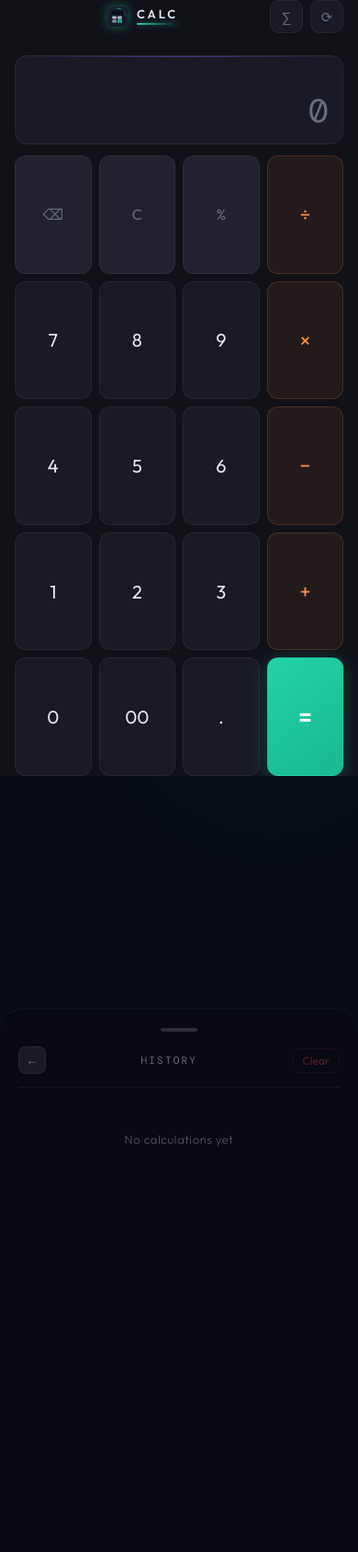
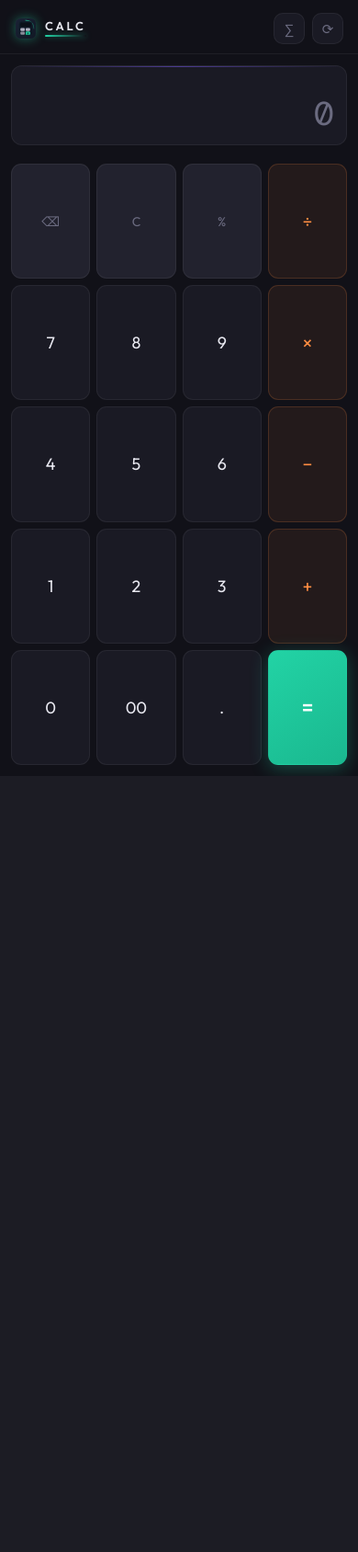
Before and after one commit to narendhar2004/flask-calculator, a Flask app: page / in a window 390 px wide. Shown: the whole page at 92% size. After the commit the page ends 844 px from the top, so only its background shows below. Run offline with Flask 3, Linux system fonts and the light colour scheme; some web fonts are replaced.

Commit message:
feat: update UI of calc and history panel for mobile view

```diff
--- a/templates/index.html
+++ b/templates/index.html
@@ -205,6 +205,9 @@ body::after {
   from{opacity:0;transform:translateY(20px) scale(0.97);}
   to{opacity:1;transform:translateY(0) scale(1);}
 }
+
+/* calc-inner: neutral on desktop, flex column on mobile */
+.calc-inner { display: contents; }
 
 /* ===================== HEADER ===================== */
 .header {
@@ -705,187 +708,218 @@ body::after {
 
 /* --- Tablet (481px – 768px) --- */
 @media (min-width:481px) and (max-width:768px) {
-  body { padding: 24px; align-items: center; }
-  .calculator { max-width: 420px; padding: 26px; }
-  .btn { height: 68px; font-size: 20px; }
-  .display { font-size: 38px; }
-  .history-panel { width: 320px; }
+  body { padding: 16px; }
+  .calculator { max-width: 400px; padding: 20px; }
+  .btn { height: 60px; font-size: 19px; }
+  .history-panel { width: 300px; }
 }
 
-/* --- Mobile (≤ 480px): full-screen card --- */
+/* ─────────────────────────────────────────────
+   MOBILE  ≤ 480px
+   Strategy:
+   • body = fixed, 100dvh, no scroll ever
+   • .calculator = fixed full-screen column
+   • .calc-inner = flex:1, distributes space
+   • .buttons = flex:1 grid, rows stretch to fill
+   • history = side drawer (same as desktop)
+───────────────────────────────────────────── */
 @media (max-width:480px) {
+
+  html, body {
+    height: 100%;
+    overflow: hidden;           /* ← kills ALL page scroll */
+  }
+
   body {
     padding: 0;
-    align-items: flex-end;        /* card sits at bottom like a sheet */
-    background: #080c14;
+    align-items: stretch;
+    justify-content: stretch;
   }
 
-  /* Stretch the calculator to full width, fixed to bottom */
+  /* Fixed full-screen container — NEVER scrolls */
   .calculator {
+    position: fixed;
+    inset: 0;                   /* top:0 right:0 bottom:0 left:0 */
     width: 100%;
-    max-width: 100%;
-    min-height: 100dvh;           /* fill full dynamic viewport height */
+    height: 100%;
+    max-width: none;
     border-radius: 0;
+    border: none;
+    box-shadow: none;
     padding: 0;
     display: flex;
     flex-direction: column;
-    box-shadow: none;
-    border: none;
-    background: var(--surface);
+    overflow: hidden;           /* children cannot cause scroll */
     animation: fadeSlideIn 0.5s ease 2.2s both;
   }
 
-  /* Safe-area aware inner wrapper — holds display + buttons */
+  /* Header — fixed height, sits at top */
+  .header {
+    flex-shrink: 0;
+    padding: max(env(safe-area-inset-top), 14px) 16px 10px;
+    margin-bottom: 0;
+    border-bottom: 1px solid var(--border);
+  }
+
+  .header-logo-icon { width: 24px; height: 24px; }
+  .header-logo-text { font-size: 13px; }
+  .icon-btn { width: 34px; height: 34px; font-size: 15px; }
+
+  /* Inner area — fills all space between header and screen bottom */
   .calc-inner {
     flex: 1;
     display: flex;
     flex-direction: column;
-    padding: 12px 16px env(safe-area-inset-bottom, 16px);
+    padding: 12px 12px max(env(safe-area-inset-bottom), 12px);
+    gap: 10px;
+    overflow: hidden;           /* hard stop — no child can escape */
+    min-height: 0;              /* crucial: lets flex children shrink */
+  }
+
+  /* Display — compact fixed height */
+  .display-wrap {
+    flex-shrink: 0;
+    min-height: 72px;
+    max-height: 88px;
+    padding: 10px 14px;
+    margin-bottom: 0;
+    border-radius: 12px;
+  }
+
+  .display { font-size: 28px; }
+  .expression-preview { font-size: 10px; margin-bottom: 4px; min-height: 14px; }
+
+  /* Scientific panel */
+  .scientific-panel { gap: 6px; }
+  .sci-btn { padding: 8px 4px; font-size: 11px; border-radius: 8px; }
+  .scientific-panel.open { max-height: 120px; margin-bottom: 0; }
+
+  /* Button grid — expands to fill ALL remaining vertical space */
+  .buttons {
+    flex: 1;
+    min-height: 0;              /* must have this so flex shrinks it */
+    display: grid;
+    grid-template-columns: repeat(4, 1fr);
+    grid-template-rows: repeat(5, 1fr);  /* 5 equal rows */
+    gap: 7px;
+    align-content: stretch;
+  }
+
+  /* Buttons have NO fixed height — rows control it */
+  .btn {
+    height: 100%;
+    min-height: 0;
+    font-size: 18px;
+    border-radius: 11px;
+    touch-action: manipulation;
+    -webkit-tap-highlight-color: transparent;
+  }
+
+  .btn-util { font-size: 14px; }
+  .btn-op   { font-size: 20px; }
+  .btn-eq   { font-size: 22px; }
+
+  /* ── History: side drawer on mobile too ── */
+  .history-panel {
+    position: fixed;
+    top: 0;
+    right: -85vw;               /* hidden off-screen */
+    width: 82vw;
+    max-width: 300px;
+    height: 100%;
+    bottom: auto;
+    left: auto;
+    border-left: 1px solid var(--border);
+    border-top: none;
+    border-radius: 0;
+    padding: max(env(safe-area-inset-top), 20px) 18px 20px;
+    transition: right 0.35s cubic-bezier(0.4,0,0.2,1);
+  }
+
+  .history-panel::before { display: none; }  /* no bottom-sheet handle */
+  .history-panel.open { right: 0; bottom: auto; }
+
+  /* Modal on small screens */
+  .modal { padding: 24px 18px 20px; border-radius: 20px; width: 88vw; }
+  .modal-icon { width: 46px; height: 46px; font-size: 20px; }
+  .modal-title { font-size: 15px; }
+  .modal-message { font-size: 12px; margin-bottom: 20px; }
+  .modal-btn { height: 40px; font-size: 13px; }
+}
+
+/* --- Very small phones (≤ 360px) --- */
+@media (max-width:360px) {
+  .calc-inner { padding: 10px 10px max(env(safe-area-inset-bottom), 10px); gap: 8px; }
+  .display { font-size: 24px; }
+  .display-wrap { min-height: 64px; }
+  .btn { font-size: 16px; border-radius: 9px; }
+  .btn-op { font-size: 18px; }
+  .btn-eq { font-size: 20px; }
+  .buttons { gap: 5px; }
+}
+
+/* --- Landscape mobile (height ≤ 480px) --- */
+@media (max-height:480px) and (max-width:900px) {
+  html, body { height: 100%; overflow: hidden; }
+
+  body { padding: 0; align-items: stretch; }
+
+  .calculator {
+    position: fixed;
+    inset: 0;
+    max-width: none;
+    border-radius: 0;
+    border: none;
+    box-shadow: none;
+    padding: 0;
+    display: flex;
+    flex-direction: column;
     overflow: hidden;
   }
 
-  /* Header */
   .header {
-    padding: env(safe-area-inset-top, 12px) 16px 0;
-    margin-bottom: 12px;
-    background: var(--surface);
-    position: sticky;
-    top: 0;
-    z-index: 10;
+    flex-shrink: 0;
+    padding: 8px 16px;
+    margin-bottom: 0;
+    border-bottom: 1px solid var(--border);
   }
 
-  /* Slim top status bar accent line */
-  .header::before {
-    content: '';
-    display: block;
-    height: env(safe-area-inset-top, 0px);
+  .calc-inner {
+    flex: 1;
+    display: flex;
+    flex-direction: column;
+    padding: 8px 12px max(env(safe-area-inset-bottom), 8px);
+    gap: 6px;
+    overflow: hidden;
+    min-height: 0;
   }
 
-  .header-logo-text { font-size: 13px; }
-  .header-logo-icon { width: 24px; height: 24px; }
-  .icon-btn { width: 36px; height: 36px; font-size: 15px; }
+  .display-wrap { flex-shrink:0; min-height:50px; max-height:60px; padding:6px 12px; margin-bottom:0; }
+  .display { font-size: 22px; }
+  .expression-preview { font-size: 9px; min-height: 12px; margin-bottom: 2px; }
 
-  /* Display */
-  .display-wrap {
-    min-height: 80px;
-    padding: 12px 16px;
-    border-radius: 14px;
-    margin-bottom: 12px;
+  .buttons {
+    flex: 1; min-height: 0;
+    grid-template-rows: repeat(5, 1fr);
+    gap: 5px;
   }
 
-  .display { font-size: 32px; }
-  .expression-preview { font-size: 11px; }
+  .btn { height: 100%; min-height: 0; font-size: 15px; border-radius: 8px; }
+  .btn-util { font-size: 12px; }
+  .btn-op { font-size: 17px; }
+  .btn-eq { font-size: 18px; }
 
-  /* Scientific panel */
-  .sci-btn { padding: 10px 4px; font-size: 11px; }
-  .scientific-panel.open { max-height: 160px; margin-bottom: 10px; }
+  .sci-btn { padding: 5px 3px; font-size: 10px; }
+  .scientific-panel.open { max-height: 80px; margin-bottom: 0; }
 
-  /* Button grid — fill remaining height evenly */
-  .buttons {
-    flex: 1;
-    gap: 8px;
-    grid-template-rows: repeat(5, 1fr);
-    align-content: stretch;
+  .history-panel {
+    width: 240px; right: -240px;
+    top: 0; bottom: auto; left: auto;
+    border-left: 1px solid var(--border);
+    border-top: none; border-radius: 0;
+    transition: right 0.3s ease;
   }
-
-  .btn {
-    height: auto;               /* let grid rows control height */
-    min-height: 52px;
-    font-size: 20px;
-    border-radius: 12px;
-    touch-action: manipulation; /* remove 300ms tap delay */
-    -webkit-tap-highlight-color: transparent;
-  }
-
-  .btn-util { font-size: 16px; }
-  .btn-op   { font-size: 22px; }
-  .btn-eq   { font-size: 26px; }
-
-  /* History panel — full width bottom sheet on mobile */
-  .history-panel {
-    width: 100%;
-    right: auto;
-    left: 0;
-    bottom: -100%;
-    top: auto;
-    height: 70dvh;
-    border-left: none;
-    border-top: 1px solid var(--border);
-    border-radius: 24px 24px 0 0;
-    padding: 20px 20px env(safe-area-inset-bottom, 20px);
-    transition: bottom 0.4s cubic-bezier(0.4,0,0.2,1);
-  }
-
-  .history-panel.open { bottom: 0; right: auto; }
-
-  /* Pull handle for bottom sheet */
-  .history-panel::before {
-    content: '';
-    display: block;
-    width: 40px;
-    height: 4px;
-    background: rgba(255,255,255,0.15);
-    border-radius: 2px;
-    margin: 0 auto 16px;
-  }
-
-  /* Modal adjusts for small screens */
-  .modal { padding: 24px 20px 20px; border-radius: 20px; }
-  .modal-icon { width: 48px; height: 48px; font-size: 20px; }
-  .modal-title { font-size: 15px; }
-  .modal-message { font-size: 12px; }
-  .modal-btn { height: 40px; font-size: 13px; }
-}
-
-/* --- Small phones (≤ 360px) --- */
-@media (max-width:360px) {
-  .display { font-size: 26px; }
-  .btn { font-size: 18px; min-height: 46px; }
-  .btn-op { font-size: 20px; }
-  .btn-eq { font-size: 22px; }
-  .sci-btn { font-size: 10px; padding: 8px 2px; }
-  .buttons { gap: 6px; }
-}
-
-/* --- Landscape mobile (height ≤ 500px) --- */
-@media (max-height:500px) and (max-width:900px) {
-  body { align-items: center; padding: 8px 16px; }
-
-  .calculator {
-    min-height: unset;
-    border-radius: 20px;
-    max-width: 480px;
-    padding: 12px 16px;
-  }
-
-  .header { padding: 0; margin-bottom: 8px; position: static; }
-  .header::before { display: none; }
-
-  .display-wrap { min-height: 56px; padding: 8px 14px; margin-bottom: 8px; }
-  .display { font-size: 24px; }
-  .expression-preview { font-size: 10px; margin-bottom: 2px; min-height: 14px; }
-
-  .buttons { gap: 6px; }
-  .btn { height: 44px; font-size: 16px; min-height: unset; border-radius: 10px; }
-  .btn-util { font-size: 13px; }
-  .btn-op { font-size: 18px; }
-  .btn-eq { font-size: 20px; }
-
-  .sci-btn { padding: 8px 4px; font-size: 11px; }
-  .scientific-panel.open { max-height: 110px; }
-
-  /* History slides from right in landscape */
-  .history-panel {
-    width: 260px; height: 100%;
-    left: auto; right: -260px; bottom: auto; top: 0;
-    border-radius: 0;
-    border-top: none;
-    border-left: 1px solid var(--border);
-    transition: right 0.35s cubic-bezier(0.4,0,0.2,1);
-  }
-
-  .history-panel::before { display: none; }
-  .history-panel.open { right: 0; bottom: auto; }
+  .history-panel.open { right: 0; }
 }
 
 </style>
```
